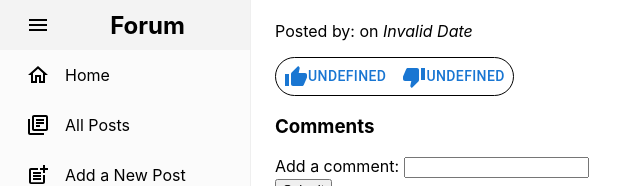
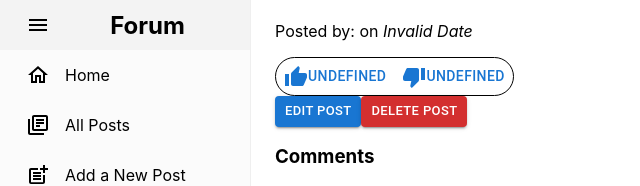
Before and after one commit to siuusunn/ga-project-3-the-forum-client, a React (Create React App) app: page /posts/1 in a window 1280 px wide. Shown: the top 186 px of the page, without its empty margins (0-640 px from the left). Built offline with nearby package versions, Linux system fonts and the light colour scheme; no server answers.

Commit message:
can delete posts; don't yet update posts index after deletion

```diff
--- a/src/components/DisplayPost.js
+++ b/src/components/DisplayPost.js
@@ -2,10 +2,19 @@ import { useState, useEffect } from 'react';
 import { useParams, useNavigate, Link } from 'react-router-dom';
 import { PostLikes } from './common/PostLikes';
 import { API } from '../lib/api';
+import { AUTH } from '../lib/auth';
 import CommentThread from './common/CommentThread';
-// import LikeButton from './LikeButton';
 
-import { Container, Box } from '@mui/material';
+import {
+  Container,
+  Box,
+  Button,
+  Dialog,
+  DialogTitle,
+  DialogContent,
+  DialogContentText,
+  DialogActions
+} from '@mui/material';
 
 import '../styles/SinglePost.scss';
 
@@ -15,6 +24,7 @@ export const DisplayPost = ({ id }) => {
     text: ''
   });
   const [isContentUpdated, setIsContentUpdated] = useState(false);
+  const [isDeleteAlertOpen, setIsDeleteAlertOpen] = useState(false);
 
   useEffect(() => {
     if (id === null) return;
@@ -27,7 +37,7 @@ export const DisplayPost = ({ id }) => {
       });
 
     setIsContentUpdated(false);
-    console.log(isContentUpdated);
+    // console.log(isContentUpdated);
   }, [id, isContentUpdated]);
 
   const handleNewCommentChange = (event) => {
@@ -43,10 +53,40 @@ export const DisplayPost = ({ id }) => {
       API.getHeaders()
     )
       .then(({ data }) => {
-        console.log(data);
+        // console.log(data);
         setIsContentUpdated(true);
       })
       .catch((err) => console.error(err));
+  };
+
+  const deletePost = () => {
+    console.log('delete post');
+    API.DELETE(API.ENDPOINTS.singlePost(id), API.getHeaders())
+      .then(() => {
+        setIsContentUpdated(true);
+      })
+      .catch((err) => console.error(err));
+  };
+
+  const handleEditPost = () => {
+    console.log('edit post');
+  };
+
+  const handleDeleteAlertOpen = () => {
+    setIsDeleteAlertOpen(true);
+  };
+
+  const handleDeleteAlertClose = () => {
+    setIsDeleteAlertOpen(false);
+  };
+
+  const handleDeleteConfirm = () => {
+    deletePost();
+    handleDeleteAlertClose();
+  };
+
+  const handleDeleteCancel = () => {
+    handleDeleteAlertClose();
   };
 
   const humanDate = new Date(singlePost?.createdAt).toLocaleString();
@@ -69,6 +109,19 @@ export const DisplayPost = ({ id }) => {
                 setIsContentUpdated={setIsContentUpdated}
               />
             </div>
+          </div>
+          <div className='post-actions'>
+            <Button size='small' onClick={handleEditPost} variant='contained'>
+              Edit Post
+            </Button>
+            <Button
+              size='small'
+              color='error'
+              onClick={handleDeleteAlertOpen}
+              variant='contained'
+            >
+              Delete Post
+            </Button>
           </div>
         </Box>
         <div className='comments-container'>
@@ -93,6 +146,34 @@ export const DisplayPost = ({ id }) => {
           />
         </div>
       </Container>
+      <Dialog
+        open={isDeleteAlertOpen}
+        onClose={handleDeleteAlertClose}
+        aria-labelledby='alert-dialog-title'
+        aria-describedby='alert-dialog-description'
+      >
+        <DialogTitle color='error' id='alert-dialog-title'>
+          {'Delete Post'}
+        </DialogTitle>
+        <DialogContent>
+          <DialogContentText id='alert-dialog-description'>
+            Are you sure you want to delete
+            {AUTH.isOwner(singlePost?.addedBy._id)
+              ? ' your'
+              : ` this user's`}{' '}
+            post <strong>{singlePost?.topic}</strong>? You can't undo this
+            action!
+          </DialogContentText>
+        </DialogContent>
+        <DialogActions>
+          <Button onClick={handleDeleteCancel} color='primary'>
+            Cancel
+          </Button>
+          <Button onClick={handleDeleteConfirm} color='error' autoFocus>
+            Delete
+          </Button>
+        </DialogActions>
+      </Dialog>
     </>
   );
 };
```
